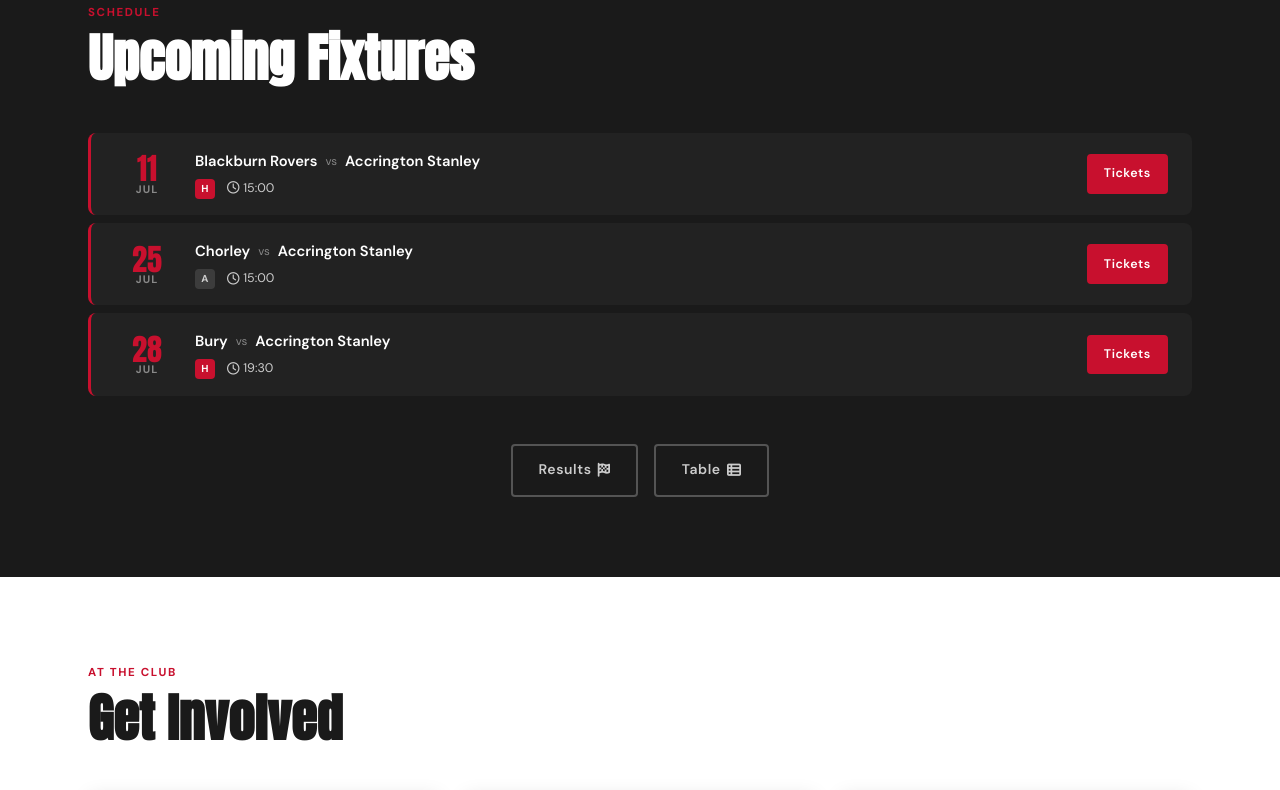
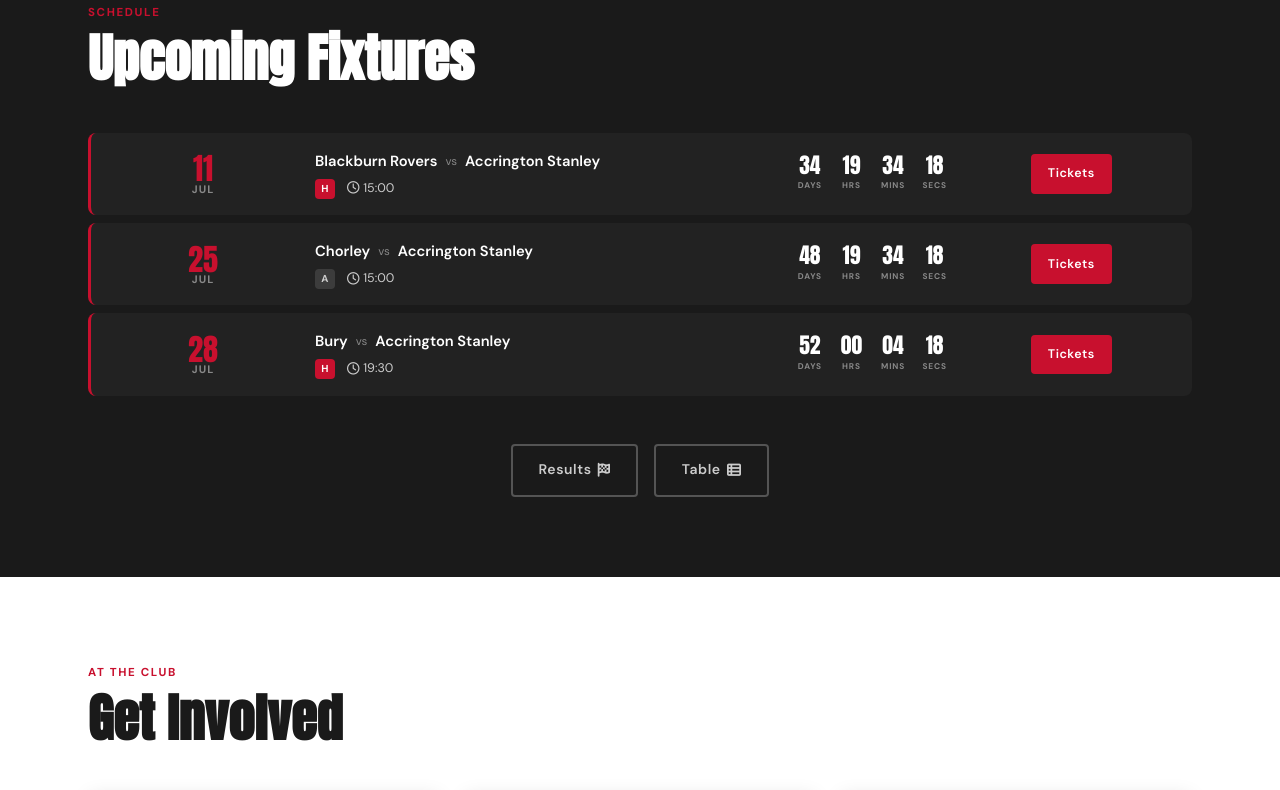
Before and after one commit to mrJohnHolt/Accrington-Stanley-Main-Site, a website: page index.html in a window 1280 px wide. Shown: the part 3235-4025 px from the top of the page. Drawn offline with Linux system fonts and the light colour scheme.

```diff
--- a/css/style.css
+++ b/css/style.css
@@ -1238,6 +1238,34 @@ body.nav-open .drawer-overlay {
   gap: var(--sp-sm);
 }
 
+/* Fixture per-card countdown — desktop only */
+.fixture-countdown {
+  display: none;
+}
+
+.fc-unit {
+  display: flex;
+  flex-direction: column;
+  align-items: center;
+  min-width: 32px;
+}
+
+.fc-num {
+  font-family: var(--ff-display);
+  font-size: 1.35rem;
+  color: var(--clr-white);
+  line-height: 1;
+}
+
+.fc-label {
+  font-size: 0.52rem;
+  font-weight: 700;
+  letter-spacing: 0.1em;
+  text-transform: uppercase;
+  color: var(--clr-grey);
+  margin-top: 0.2rem;
+}
+
 
 /* ================================================================
    SPLIT SECTIONS (Commercial & Hospitality)
@@ -1886,6 +1914,21 @@ body.nav-open .drawer-overlay {
     grid-template-columns: repeat(3, 1fr);
   }
 
+  .fixture-row {
+    grid-template-columns: 64px 1fr auto auto;
+    column-gap: var(--sp-xl);
+    padding-inline: var(--sp-xl);
+  }
+
+  .fixture-countdown {
+    display: flex;
+    gap: 0.6rem;
+    grid-column: 3;
+    grid-row: 1 / 3;
+    align-self: center;
+    justify-self: center;
+  }
+
   .events-cta {
     display: block;
   }
@@ -2097,6 +2140,16 @@ body.nav-open .drawer-overlay {
 
   .footer-grid {
     grid-template-columns: 1.4fr 1fr 1fr;
+    align-items: stretch;
+  }
+
+  .footer-col {
+    display: flex;
+    flex-direction: column;
+  }
+
+  .footer-heading {
+    margin-top: auto;
   }
 
   .footer-bottom-inner {
--- a/js/main.js
+++ b/js/main.js
@@ -512,3 +512,55 @@
 
   start();
 })();
+
+// Per-fixture countdown timers
+(function () {
+  var rows = document.querySelectorAll('.fixture-row[data-target]');
+  if (!rows.length) return;
+
+  function pad(n) { return String(n).padStart(2, '0'); }
+
+  rows.forEach(function (row) {
+    var target = new Date(row.dataset.target);
+    var cd = document.createElement('div');
+    cd.className = 'fixture-countdown';
+    cd.setAttribute('aria-hidden', 'true');
+
+    var keys   = ['days', 'hrs',  'mins', 'secs'];
+    var labels = ['Days', 'Hrs',  'Mins', 'Secs'];
+    var spans  = {};
+
+    keys.forEach(function (k, i) {
+      var unit = document.createElement('div');
+      unit.className = 'fc-unit';
+      var num = document.createElement('span');
+      num.className = 'fc-num';
+      num.textContent = '00';
+      var lbl = document.createElement('span');
+      lbl.className = 'fc-label';
+      lbl.textContent = labels[i];
+      unit.appendChild(num);
+      unit.appendChild(lbl);
+      cd.appendChild(unit);
+      spans[k] = num;
+    });
+
+    var btn = row.querySelector('.btn');
+    row.insertBefore(cd, btn);
+
+    function tick() {
+      var diff = target - Date.now();
+      if (diff <= 0) {
+        spans.days.textContent = spans.hrs.textContent = spans.mins.textContent = spans.secs.textContent = '00';
+        return;
+      }
+      spans.days.textContent = pad(Math.floor(diff / 86400000));
+      spans.hrs.textContent  = pad(Math.floor((diff % 86400000) / 3600000));
+      spans.mins.textContent = pad(Math.floor((diff % 3600000)  / 60000));
+      spans.secs.textContent = pad(Math.floor((diff % 60000)    / 1000));
+    }
+
+    tick();
+    setInterval(tick, 1000);
+  });
+})();
```
